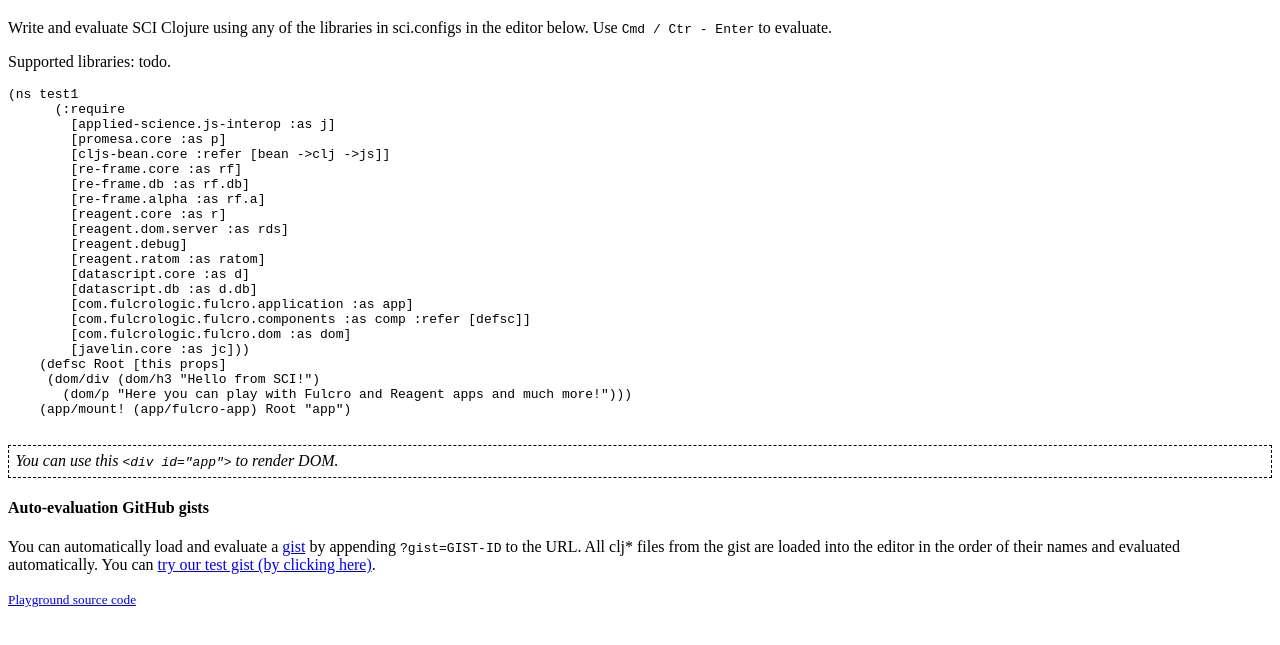
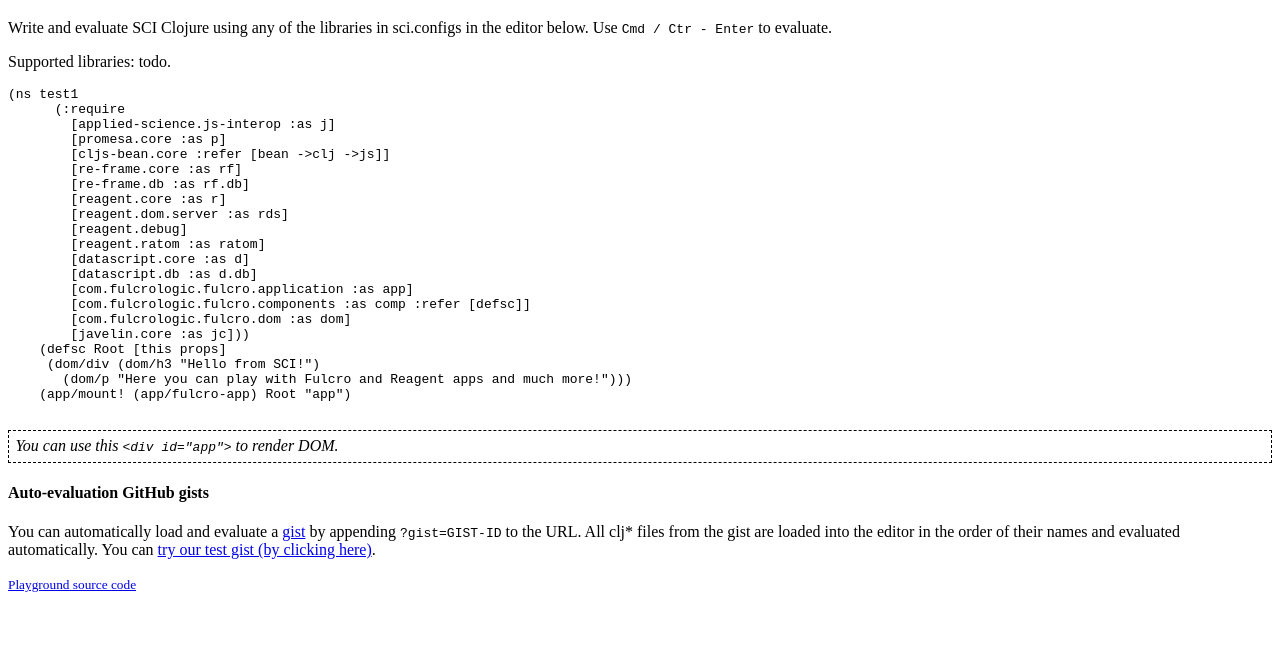
Before and after one commit to babashka/sci.configs, a website: page playground/www/index.html in a window 1280 px wide. Shown: the part 61-706 px from the top of the page. Drawn offline with Linux system fonts and the light colour scheme.

Commit message:
[SQUASH] Revert "Include re-frame.alpha ns"
This reverts commit dca411bc502b82a239a100bede42ea4d5c2f1ab9.

```diff
--- a/playground/www/index.html
+++ b/playground/www/index.html
@@ -19,7 +19,6 @@
         [cljs-bean.core :refer [bean ->clj ->js]]
         [re-frame.core :as rf]
         [re-frame.db :as rf.db]
-        [re-frame.alpha :as rf.a]
         [reagent.core :as r]
         [reagent.dom.server :as rds]
         [reagent.debug]
```
Also changed, not shown: README.md, 1 other file.
